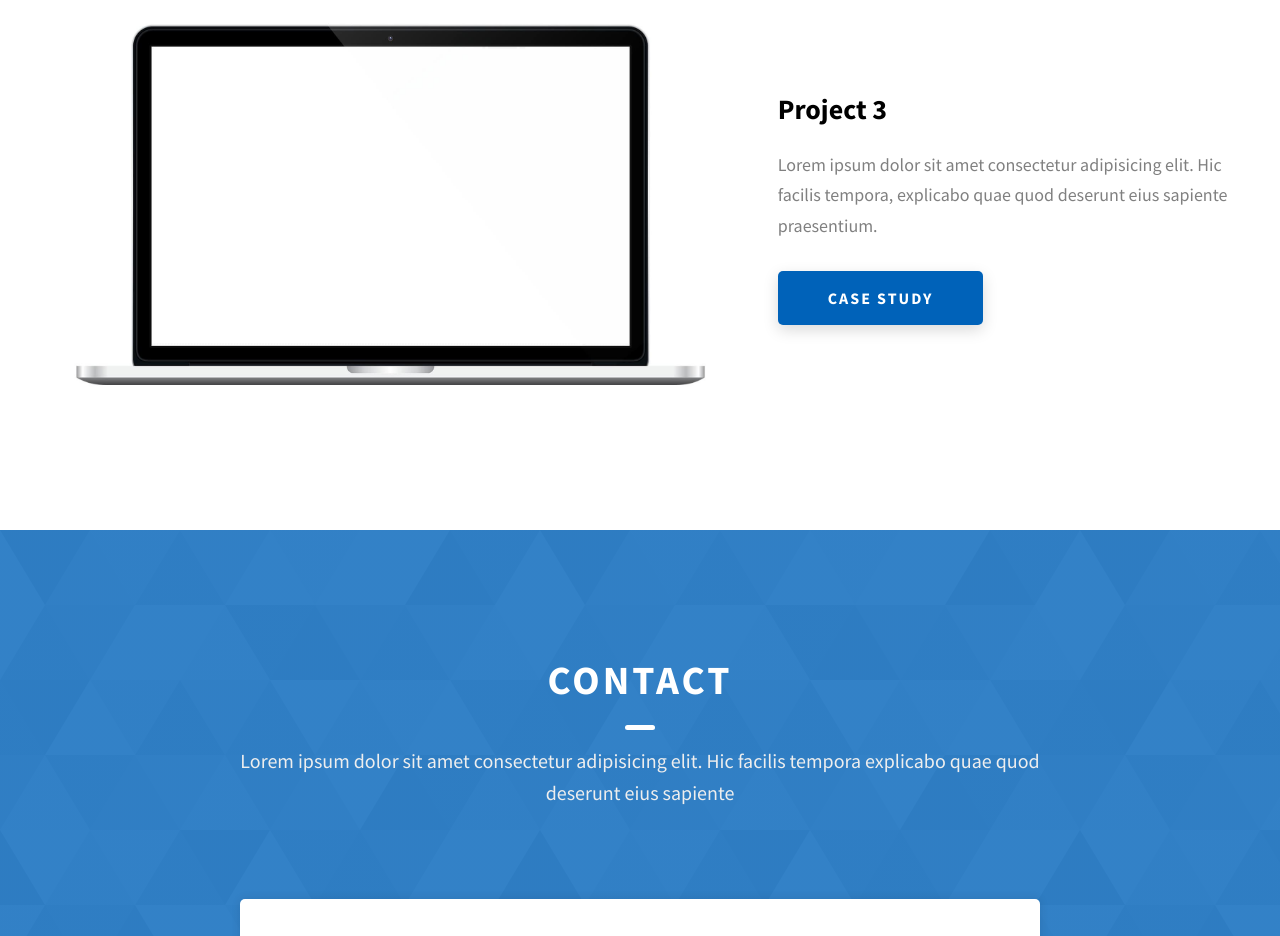
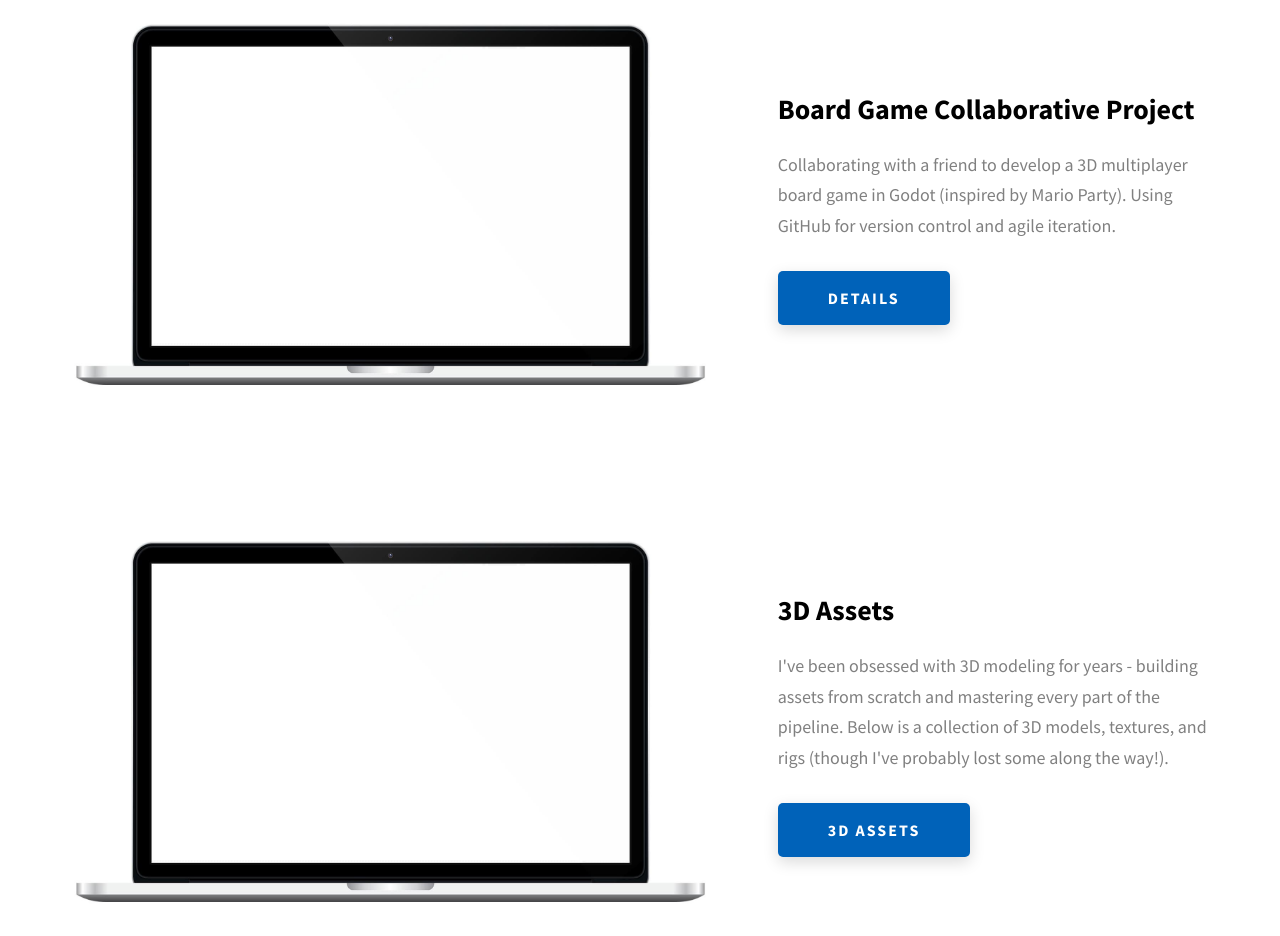
Before and after one commit to GodsaiDigDug/PersonalPortfolio, a website: page index.html in a window 1280 px wide. Shown: the part 3158-4094 px from the top of the page. Drawn offline with Linux system fonts and the light colour scheme.

Commit message:
Update index.html

```diff
--- a/index.html
+++ b/index.html
@@ -249,7 +249,7 @@
                 href="./project-2.html"
                 class="btn btn--med btn--theme dynamicBgClr"
                 target="_blank"
-                >Case Study</a
+                >Details</a
               >
             </div>
           </div>
@@ -263,17 +263,39 @@
               />
             </div>
             <div class="projects__row-content">
-              <h3 class="projects__row-content-title">Project 3</h3>
+              <h3 class="projects__row-content-title">Board Game Collaborative Project</h3>
               <p class="projects__row-content-desc">
-                Lorem ipsum dolor sit amet consectetur adipisicing elit. Hic
-                facilis tempora, explicabo quae quod deserunt eius sapiente
-                praesentium.
+                Collaborating with a friend to develop a 3D multiplayer board game in Godot
+                (inspired by Mario Party). Using GitHub for version control and agile iteration.
               </p>
               <a
                 href="./project-3.html"
                 class="btn btn--med btn--theme dynamicBgClr"
                 target="_blank"
-                >Case Study</a
+                >Details</a
+              >
+            </div>
+          </div>
+          <div class="projects__row">
+            <div class="projects__row-img-cont">
+              <img
+                src="./assets/jpeg/project-mockup-example.jpeg"
+                alt="Software Screenshot"
+                class="projects__row-img"
+                loading="lazy"
+              />
+            </div>
+            <div class="projects__row-content">
+              <h3 class="projects__row-content-title">3D Assets</h3>
+              <p class="projects__row-content-desc">
+                I've been obsessed with 3D modeling for years - building assets from scratch and mastering every part of the pipeline.
+                Below is a collection of 3D models, textures, and rigs (though I've probably lost some along the way!).
+              </p>
+              <a
+                href="./project-1.html"
+                class="btn btn--med btn--theme dynamicBgClr"
+                target="_blank"
+                >3D Assets</a
               >
             </div>
           </div>
@@ -285,12 +307,11 @@
         <h2 class="heading heading-sec heading-sec__mb-med">
           <span class="heading-sec__main heading-sec__main--lt">Contact</span>
           <span class="heading-sec__sub heading-sec__sub--lt">
-            Lorem ipsum dolor sit amet consectetur adipisicing elit. Hic facilis
-            tempora explicabo quae quod deserunt eius sapiente
+            Feel free to contact me about anything! I will try to get back to you when I get the chance.
           </span>
         </h2>
         <div class="contact__form-container">
-          <form action="#" class="contact__form">
+          <form action="https://formspree.io/f/xldnjjpw" class="contact__form">
             <div class="contact__form-field">
               <label class="contact__form-label" for="name">Name</label>
               <input
```
